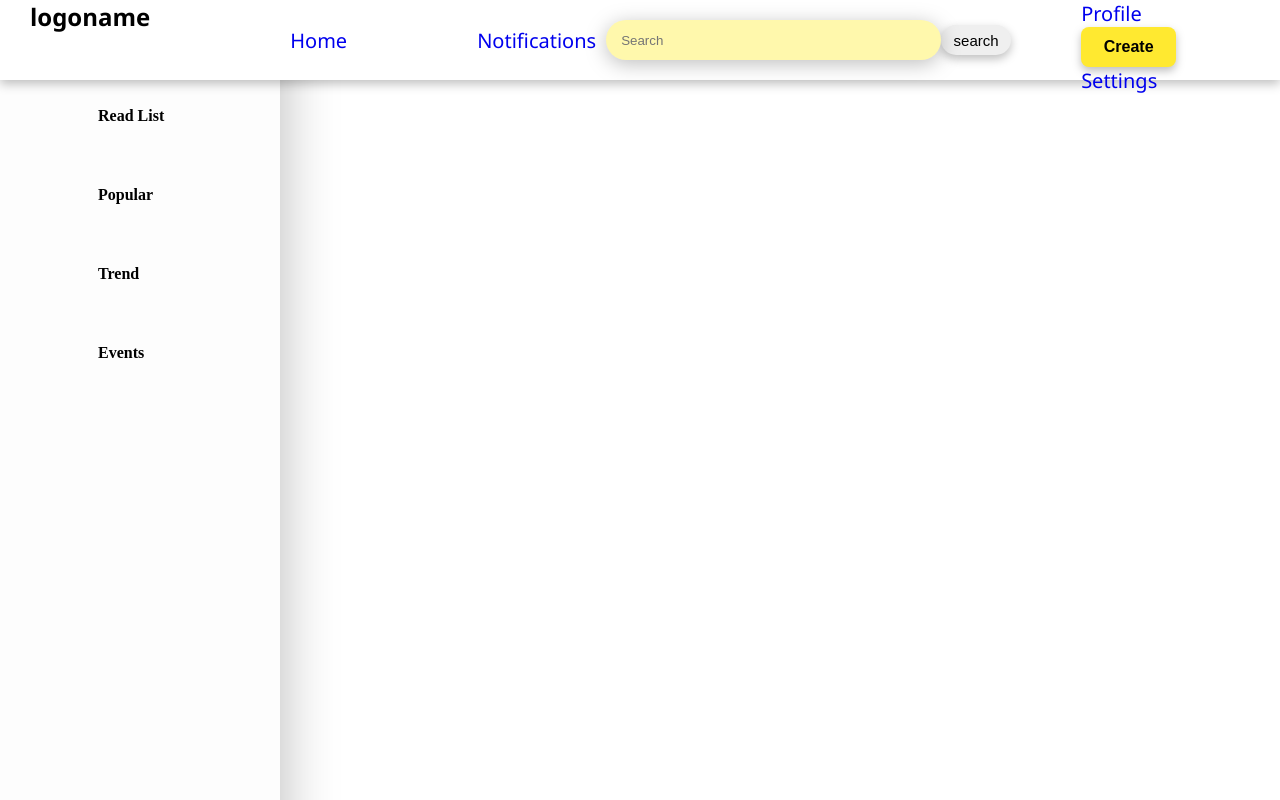
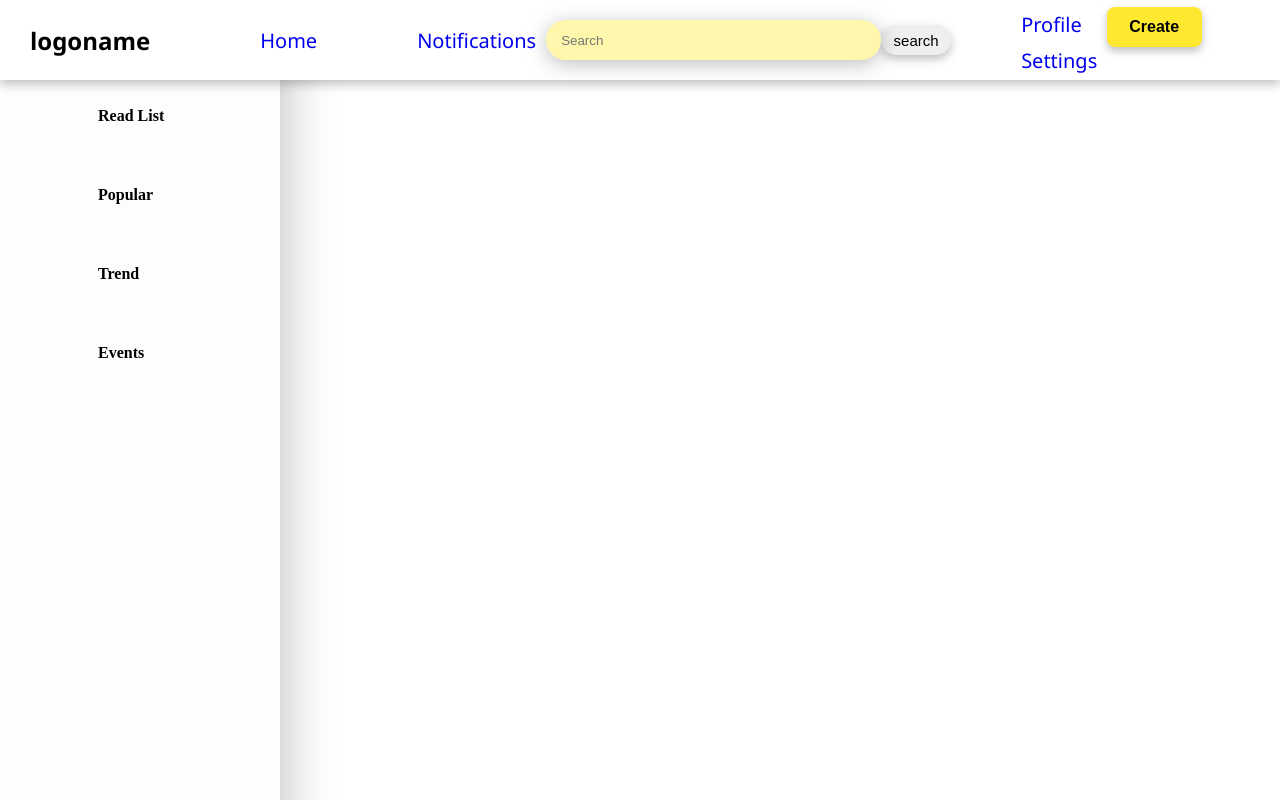
Before and after one commit to Writings-Startup/Writings-Webapp-, a React (Create React App) app: page / in a window 1280 px wide. Shown: the top 800 px of the page. Built offline with nearby package versions, Linux system fonts and the light colour scheme.

Commit message:
navbar css edited

```diff
--- a/src/Css/Navibar.css
+++ b/src/Css/Navibar.css
@@ -6,6 +6,7 @@
     font-family: 'Segoe UI', Tahoma, Geneva, Verdana, sans-serif;
     display: flex;
     box-shadow: 0px 4px 10px rgba(0, 0, 0, 0.25);
+    align-items: center;
 }
 .navbar h2{
     margin-left: 30px;
@@ -39,7 +40,7 @@
     text-decoration: none;
     padding-right: 10px;
     font-size: 20px;
-    margin-left: 120px;
+    margin-left: 90px;
 }
 .navbar .rightSide .linkRight{
     max-height: 80px;
```
